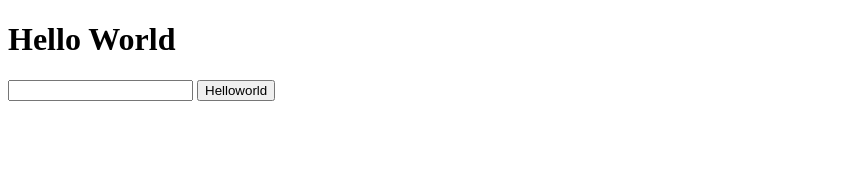
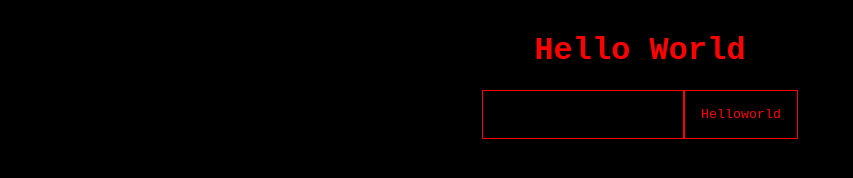
Before and after one commit to LeoTrunks0707/ppm-hello-World-git, a plain HTML site: page index.html in a window 1280 px wide. Shown: the whole page, without its empty margins (0-853 px from the left). Drawn offline with Linux system fonts and the light colour scheme.

Commit message:
melhorado style

```diff
--- a/hello-word.js
+++ /dev/null
@@ -1,5 +0,0 @@
-function helloworld(){
-    const input = document.querySelector('#name');
-    alert('Bem-vindo a programação movel '+ input.ariaValueNow)
-
-}
--- /dev/null
+++ b/hello-world.js
@@ -0,0 +1,5 @@
+function helloWorld(){
+    const input = document.querySelector('#name');
+    alert('Bem-vindo a programação movel '+ input.value)
+
+}
--- a/index.html
+++ b/index.html
@@ -1,13 +1,21 @@
 <!DOCTYPE html>
 <html lang="pt-br">
+
 <head>
     <meta charset="UTF-8">
     <meta name="viewport" content="width=device-width, initial-scale=1.0">
+    <link rel="stylesheet" href="style.css">
     <title>Hello World, Git!</title>
 </head>
+
 <body>
     <h1>Hello World</h1>
-    <input type="text"/>
-    <button onclick="Helloworld()">Helloworld</button>
+    <div>
+        <input type="text" />
+        <button onclick="Helloworld()">Helloworld</button>
+
+    </div>
+    <script src="hello-world.js"></script>
 </body>
+
 </html>
--- a/style.css
+++ b/style.css
@@ -1,8 +1,33 @@
-body{
+body {
     background-color: black;
     font-family: 'Courier New', Courier, monospace;
 }
-h1{
-    color: skyblue;
+
+h1 {
+    margin-top: 2rem;
+    color: red;
     text-align: center;
 }
+
+div {
+    display: flex;
+    justify-content: center;
+}
+
+input, button {
+    background-color: rgb(0, 0, 0);
+    border: 1px solid red;
+    padding: 1rem;
+    color: red;
+    font-family: 'Courier New', Courier, monospace;
+}
+
+input:focus-visible {
+    outline: 0;
+}
+
+button:hover {
+    background-color: lightgreen;
+    color: black;
+    border: 1px dotted white;
+}
```
